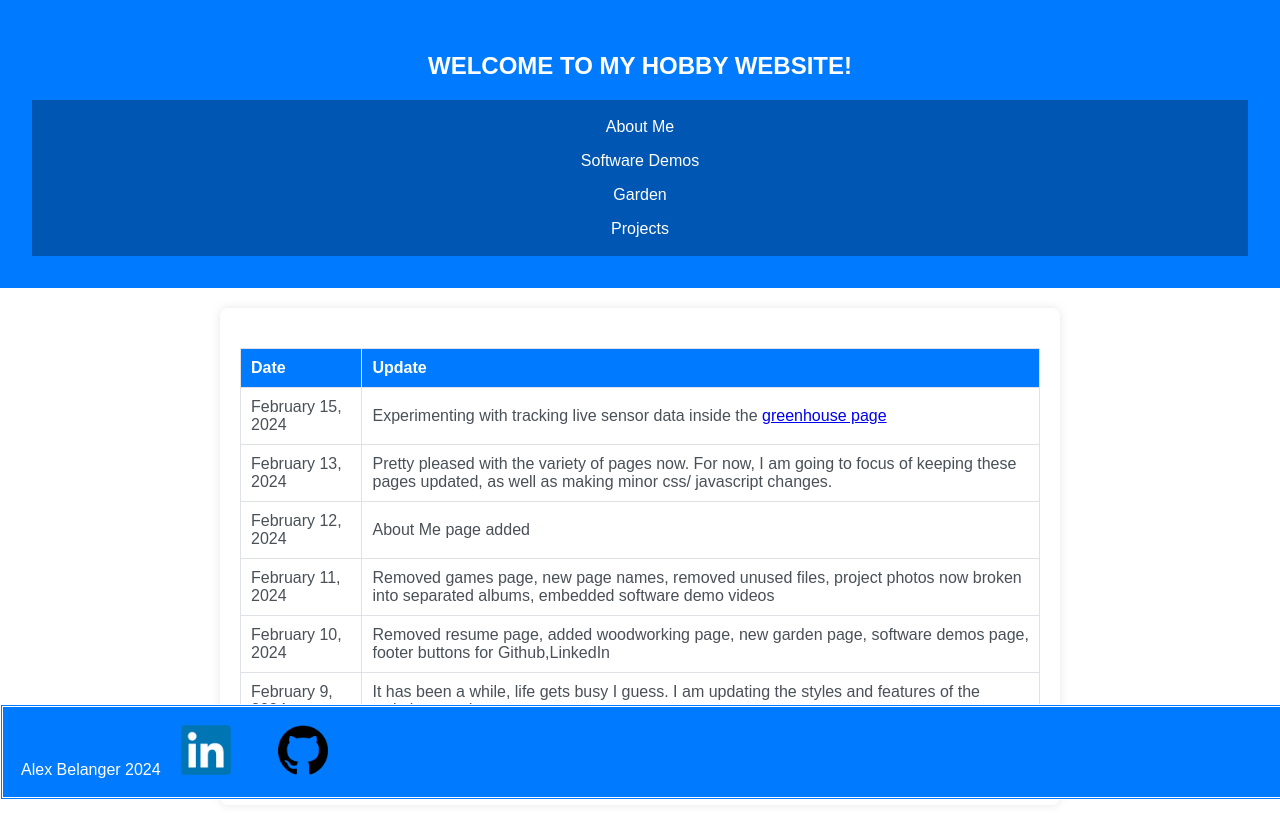
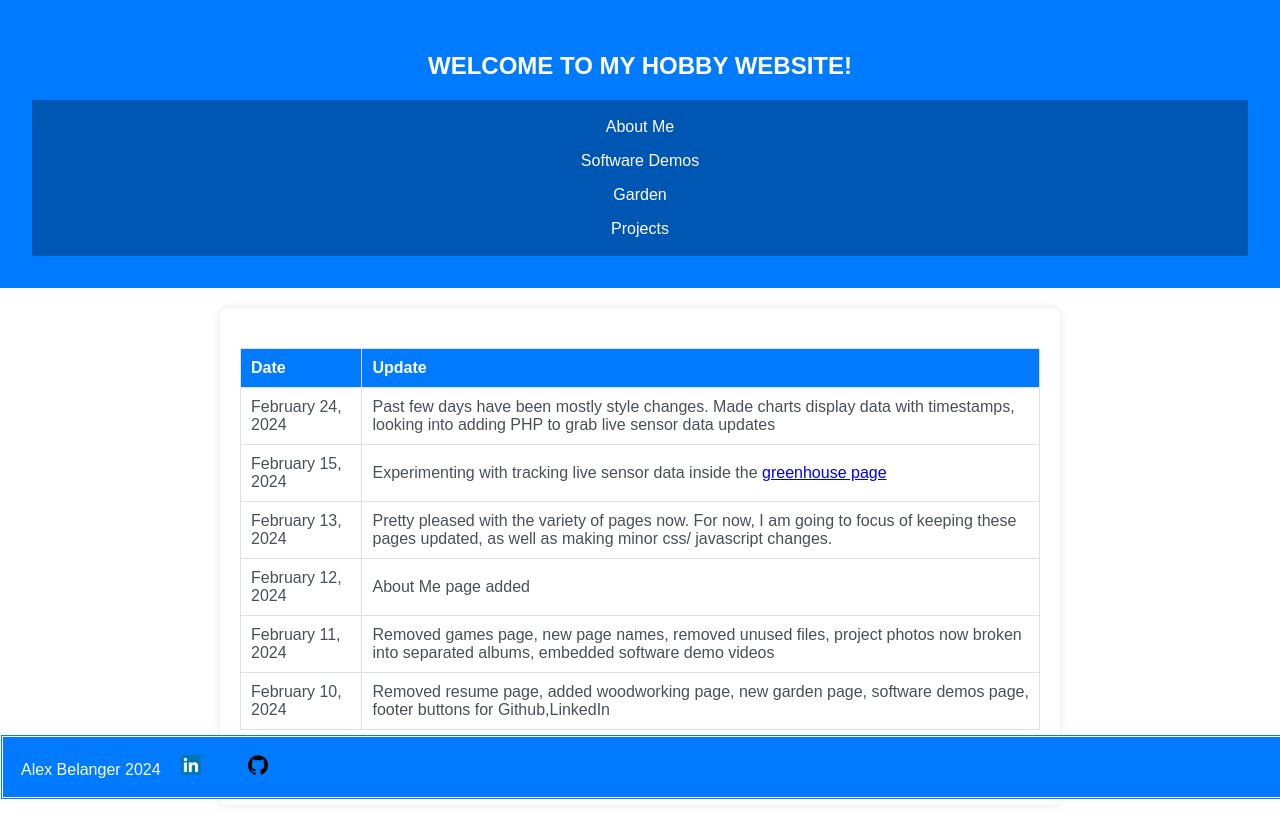
Before and after one commit to AlexandreBelanger1/WebDev, a website: page index.html in a window 1280 px wide. Drawn offline with Linux system fonts and the light colour scheme.

Commit message:
footer fixes, index update

```diff
--- a/GreenHouse.html
+++ b/GreenHouse.html
@@ -3,14 +3,16 @@
 <head>
     <meta charset="UTF-8">
     <meta name="viewport" content="width=device-width, initial-scale=1.0">
-    <title>Projects</title>
+    <title>GreenHouse</title>
     <link href="./GreenHouse-Style.css" rel="stylesheet" type="text/css">
     <link href="/css/GreenHouse-Style.css" rel="stylesheet" type="text/css">
+    <script src="https://cdn.jsdelivr.net/npm/chart.js"></script>
 </head>
 <body>
 
     <header>
         <h1>Green House Live Updates</h1>
+
     </header>
     <div class="navbar-container">
         <div class="navbar">
@@ -18,17 +20,9 @@
             <a href="HobbyProjects.html">Back</a>
         </div>
     </div>
-    <!DOCTYPE html>
-    <html lang="en">
-    <head>
-        <meta charset="UTF-8">
-        <meta name="viewport" content="width=device-width, initial-scale=1.0">
-        <title>Time Series Data Panels</title>
 
-        <!-- Include Chart.js from CDN -->
-        <script src="https://cdn.jsdelivr.net/npm/chart.js"></script>
-    </head>
-    <body>
+
+
 
     <div class="panel" id="Air Temperature">
         <h2>Green House - Air Temperature (C)</h2>
@@ -51,21 +45,21 @@
     </div>
 
 
+</body>
 
-    </body>
-    </html>
+</html>
 
 
-</body>
+
 
 <footer>
     <div class="footer-buttons">
         <a1>Alex Belanger 2024</a>
         <a href="https://www.linkedin.com/in/alexandre-belanger-960a94242/" target="_blank">
-            <img src="/images/LinkedIn_logo.png" alt="LinkedIn Logo" width="50" height="50">
+            <img src="/images/LinkedIn_logo.png" alt="LinkedIn Logo" width="20" height="20">
         </a>
         <a href="https://github.com/AlexandreBelanger1/" target="_blank">
-            <img src="/images/Github_logo.png" alt="GitHub Logo" width="50" height="50">
+            <img src="/images/Github_logo.png" alt="GitHub Logo" width="20" height="20">
         </a>
     </div>
 </footer>
--- a/HobbyProjects-Style.css
+++ b/HobbyProjects-Style.css
@@ -163,3 +163,6 @@ footer {
     padding: 8px;
     border-radius: 5px;
 }
+.canvas {
+
+}
--- a/index.html
+++ b/index.html
@@ -34,6 +34,12 @@
                 </tr>
                 </thead>
                 <tbody>
+
+                  <tr>
+                    <td>February 24, 2024</td>
+                    <td> Past few days have been mostly style changes. Made charts display data with timestamps, looking into adding PHP to grab live sensor data updates </td>
+                  </tr>
+
                     <tr>
                         <td>February 15, 2024</td>
                         <td>Experimenting with tracking live sensor data inside the <a href="GreenHouse.html">greenhouse page</a> </td>
@@ -109,10 +115,10 @@
   <div class="footer-buttons">
       <a1>Alex Belanger 2024</a>
       <a href="https://www.linkedin.com/in/alexandre-belanger-960a94242/" target="_blank">
-          <img src="/images/LinkedIn_logo.png" alt="LinkedIn Logo" width="50" height="50">
+          <img src="/images/LinkedIn_logo.png" alt="LinkedIn Logo" width="20" height="20">
       </a>
       <a href="https://github.com/AlexandreBelanger1/" target="_blank">
-          <img src="/images/Github_logo.png" alt="GitHub Logo" width="50" height="50">
+          <img src="/images/Github_logo.png" alt="GitHub Logo" width="20" height="20">
       </a>
   </div>
 </footer>
```
Also changed, not shown: AboutMe.html (+2 -2 lines), Garden.html (+2 -2 lines), GreenHouse-Style.css (+1 -7 lines), HobbyProjects.html (+2 -2 lines), SoftwareProjects.html (+2 -2 lines).
